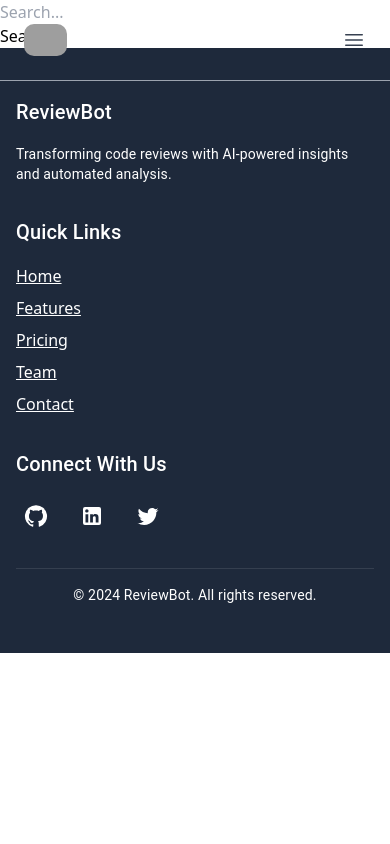
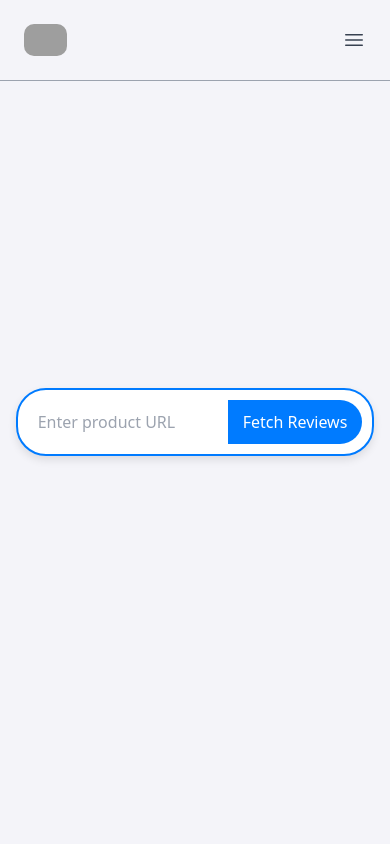
Before and after one commit to Sohith-reddy/reviewbot_front, a React (Vite) app: page /amazon in a window 390 px wide. Shown: the top 844 px of the page. Built offline with nearby package versions, Linux system fonts and the light colour scheme; grey boxes are pictures that could not be loaded.

Commit message:
change#2

```diff
--- a/package.json
+++ b/package.json
@@ -17,6 +17,7 @@
     "@mui/icons-material": "^6.1.9",
     "@mui/material": "^6.1.9",
     "framer-motion": "^11.12.0",
+    "mui": "^0.0.1",
     "react": "^18.3.1",
     "react-dom": "^18.3.1",
     "react-icons": "^5.3.0",
--- a/src/components/Amazon.css
+++ b/src/components/Amazon.css
@@ -1,41 +1,58 @@
-/* SearchBar.css */
+/* Center the search bar on the page */
 .search-container {
     display: flex;
     justify-content: center;
     align-items: center;
-    margin-top: 20px;
+    height: 100vh; /* Full height to center vertically */
+    background-color: #f4f4f9;
   }
 
-  .search-container input {
+  .search-box {
+    display: flex;
+    align-items: center;
+    border: 2px solid #007bff;
+    border-radius: 30px;
+    padding: 10px;
+    background-color: white;
+    box-shadow: 0 4px 8px rgba(0, 0, 0, 0.1);
+  }
+
+  .search-input {
     width: 300px;
     padding: 10px;
+    border: none;
+    outline: none;
     font-size: 16px;
-    border: 2px solid #ddd;
-    border-radius: 4px;
-    outline: none;
-    transition: border-color 0.3s ease;
+    border-radius: 30px 0 0 30px;
+    transition: all 0.3s ease;
   }
 
-  .search-container input:focus {
-    border-color: #007bff; /* Blue border when input is focused */
+  .search-input:focus {
+    box-shadow: 0 0 8px rgba(0, 123, 255, 0.5);
   }
 
-  .search-container button {
-    padding: 10px 20px;
-    font-size: 16px;
+  .search-button {
     background-color: #007bff;
     color: white;
+    padding: 10px 20px;
     border: none;
-    border-radius: 4px;
+    border-radius: 0 30px 30px 0;
     cursor: pointer;
-    margin-left: 10px;
+    font-size: 16px;
     transition: background-color 0.3s ease;
   }
 
-  .search-container button:hover {
-    background-color: #0056b3; /* Darker blue on hover */
+  .search-button:hover {
+    background-color: #0056b3;
   }
 
-  .search-container button:active {
-    background-color: #004085; /* Even darker on active */
+  /* Responsive styling */
+  @media (max-width: 768px) {
+    .search-input {
+      width: 200px;
+    }
+
+    .search-button {
+      padding: 10px 15px;
+    }
   }
--- a/src/components/Amazon.jsx
+++ b/src/components/Amazon.jsx
@@ -1,26 +1,103 @@
-import React, { useState } from 'react';
-export default function SearchBar() {
-  const [query, setQuery] = useState('');
+import { useState, useEffect } from 'react';
+import './Amazon.css';
 
-  const handleChange = (e) => {
-    setQuery(e.target.value);
+function Amazon() {
+  const [inputValue, setInputValue] = useState('');
+  const [error, setError] = useState('');
+  const [responseData, setResponseData] = useState(null);
+
+  const handleInputChange = (e) => {
+    setInputValue(e.target.value);
   };
 
-  const handleSubmit = (e) => {
-    e.preventDefault();
-    alert(`Searching for: ${query}`);
+  const handleSubmit = async () => {
+    if (!inputValue.trim()) {
+      setError("Please enter a product name.");
+      return;
+    }
+
+    try {
+      const response = await fetch('http://localhost:3000/search', {
+        method: 'POST',
+        headers: {
+          'Content-Type': 'application/json',
+        },
+        body: JSON.stringify({ productUrl: inputValue }), // Send the product name to the backend
+      });
+
+      if (response.ok) {
+        setError('');
+        const result = await response.json();
+        console.log("Reviews fetched: ", result);
+
+        // Set the response data to be displayed
+        setResponseData(result.flaskResponse);
+      } else {
+        setError('No reviews found or error occurred.');
+      }
+    } catch (error) {
+      console.error('Error:', error);
+      setError('Error fetching reviews. Please try again.');
+    }
   };
 
+  const renderProsCons = () => {
+    if (!responseData) return null;
+
+    const { pros, cons } = responseData;
+
+    return (
+      <div className="pros-cons-container">
+        <div className="pros-cons-section">
+          <h3>Pros</h3>
+          <ul>
+            {pros.map((item, index) => (
+              <li key={index}>{item}</li>
+            ))}
+          </ul>
+        </div>
+
+        <div className="pros-cons-section">
+          <h3>Cons</h3>
+          <ul>
+            {cons.map((item, index) => (
+              <li key={index}>{item}</li>
+            ))}
+          </ul>
+        </div>
+      </div>
+    );
+  };
+
+  // Log responseData when it changes using useEffect
+  useEffect(() => {
+    if (responseData) {
+      console.log("Updated responseData: ", responseData);
+    }
+  }, [responseData]);
+
   return (
-    <form onSubmit={handleSubmit}>
-      <input
-        type="text"
-        value={query}
-        onChange={handleChange}
-        placeholder="Search..."
-        aria-label="Search"
-      />
-      <button type="submit">Search</button>
-    </form>
+    <div className="search-container">
+      <div className="search-box">
+        <input
+          type="text"
+          placeholder="Enter product URL"
+          value={inputValue}
+          onChange={handleInputChange}
+          className="search-input"
+        />
+        <button onClick={handleSubmit} className="search-button">
+          Fetch Reviews
+        </button>
+      </div>
+
+      {/* Display error if any */}
+      {error && <div className="error-message">{error}</div>}
+
+      {/* Render pros and cons if available */}
+      {renderProsCons()}
+    </div>
   );
 }
+
+export default Amazon;
```
Also changed, not shown: 1 other file (tests, documents, lock files or other folders).
